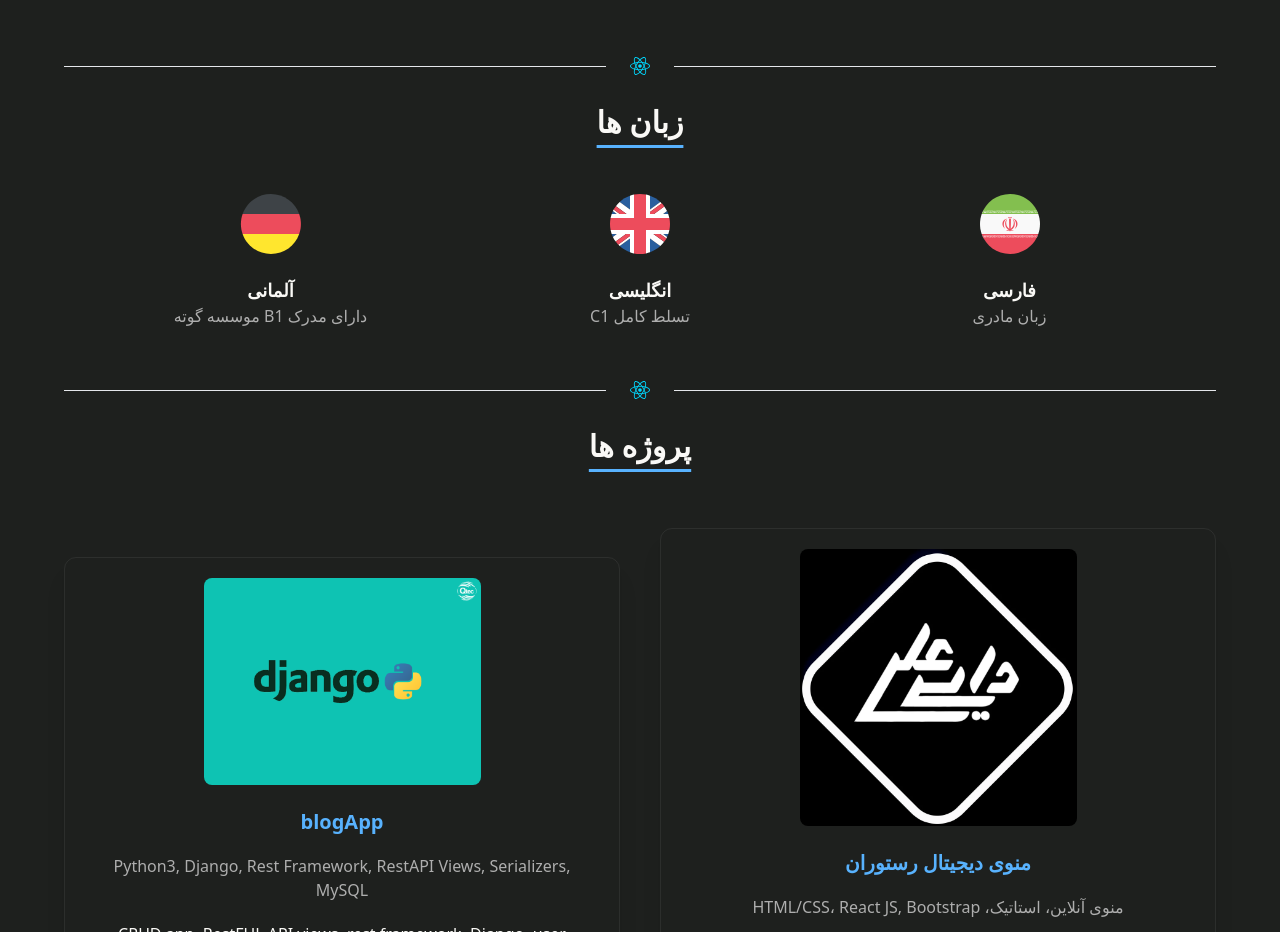
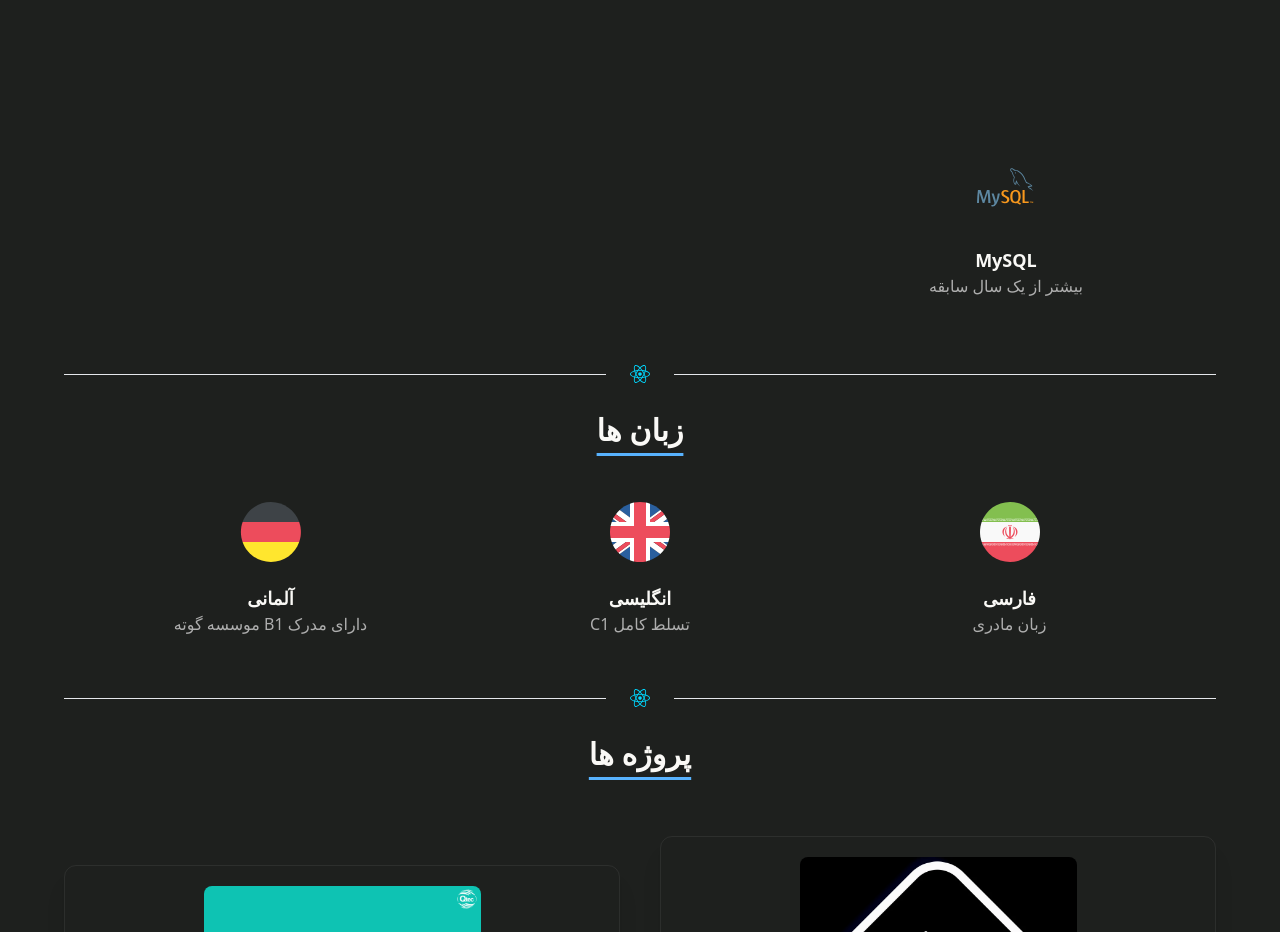
Before and after one commit to pedramjlo/Pedram, a React (Create React App) app: page / in a window 1280 px wide. Shown: the part 1620-2552 px from the top of the page. Built offline with nearby package versions, Linux system fonts and the light colour scheme.

Commit message:
final commit

```diff
--- a/src/components/sections/primaryskills.jsx
+++ b/src/components/sections/primaryskills.jsx
@@ -11,6 +11,7 @@ import BSIcon from '../../icons/skills/bs-icon.svg';
 import CsharpIcon from '../../icons/skills/csharp-icon.svg';
 import LinuxIcon from '../../icons/skills/linux-icon.svg';
 import TailwindIcon from '../../icons/skills/tailwind-icon.svg';
+import MySQL from '../../icons/skills/mysql-icon.svg';
 
 
 
@@ -32,6 +33,7 @@ const PrimarySkills = () => {
         {id: 7, icon: LinuxIcon, title:`${t('linux')}`, explain: `${t('linux-exp')}`},
         {id: 8, icon: BSIcon, title:`${t('bootstrap')}`, explain: `${t('react-exp')}`},
         {id: 9, icon: TailwindIcon, title:`${t('tailwind')}`, explain: `${t('react-exp')}`},
+        {id: 10, icon: MySQL, title:`${t('mysql')}`, explain: `${t('linux-exp')}`},
     ];
 
     return(
--- a/src/components/utils/navitems.jsx
+++ b/src/components/utils/navitems.jsx
@@ -34,8 +34,7 @@ const ResumeIcons = () => {
 
             <button  className="
                 w-full
-                md:w-1/2
-                rounded-full
+                md:w-1/2              rounded-full
                 cursor-pointer
                 px-3 py-1 text-sm text-white shadow-lg shadow-neutral-500/20 transition active:scale-[.95]
             " onClick={() => RedirectToProject("https://github.com/pedramjlo")}
--- a/src/i18n.jsx
+++ b/src/i18n.jsx
@@ -53,7 +53,7 @@ i18n
             "blogApp": "Blog Application",
             "blogAppingreds": "Python3, Django, Rest Framework, RestAPI Views, Serializers, MySQL",
 
-            "todoApp": "To-do-list Application",
+
             "todoAppExplain": "A to-do list application with authentication capabilities, task creation, and editing features such as pinning, setting due dates, adding and deleting user accounts and tasks, and receiving notifications before task deadlines.",
 
             "portfolio": "My Portfolio (This webiste)",
@@ -107,6 +107,7 @@ i18n
               "tailwind": "Tailwind",
               "csharp": "C#",
               "htmlcss": 'HTML/CSS',
+              "mysql": "MySQL",
 
 
               "csharp-exp": "آشنا با سینتکس و اصول اساسی  ",
```
Also changed, not shown: src/components/cards/pscard.jsx (line endings or trailing spaces), src/icons/skills/mysql-icon.svg (added).
